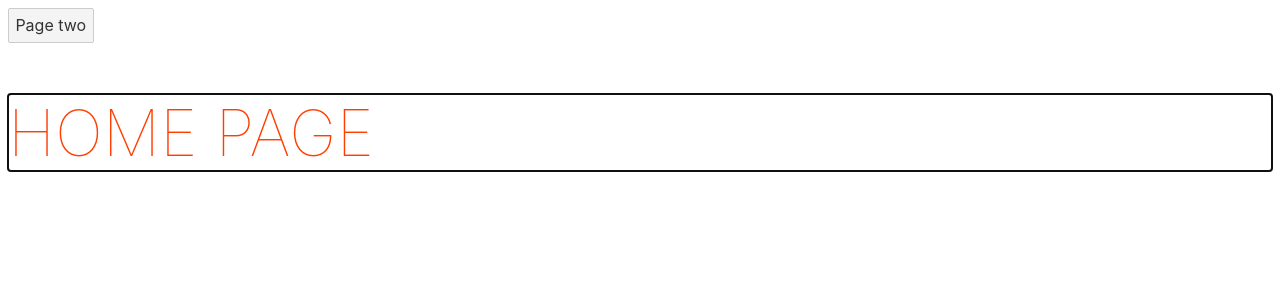
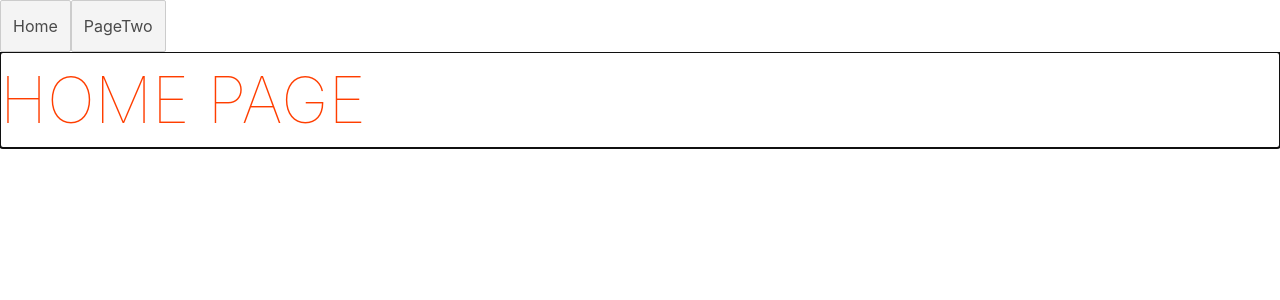
Before and after one commit to paweu9000/FlashcardsFrontend, a Svelte app in the folder flashfront/: page / in a window 1280 px wide. Shown: the top 300 px of the page. Built offline with nearby package versions, Linux system fonts and the light colour scheme.

Commit message:
intial navbar

```diff
--- a/flashfront/package.json
+++ b/flashfront/package.json
@@ -20,6 +20,7 @@
     "svelte": "^3.56.0"
   },
   "dependencies": {
+    "bulma": "^0.9.4",
     "sirv-cli": "^2.0.0",
     "svelte-navigator": "^3.2.2",
     "svelte-routing": "^1.6.0"
--- a/flashfront/public/index.html
+++ b/flashfront/public/index.html
@@ -9,6 +9,7 @@
 	<link rel='icon' type='image/png' href='/favicon.png'>
 	<link rel='stylesheet' href='/global.css'>
 	<link rel='stylesheet' href='/build/bundle.css'>
+	<link rel="stylesheet" href="https://cdn.jsdelivr.net/npm/bulma@0.9.4/css/bulma.min.css">
 	<script defer src='/build/bundle.js'></script>
 </head>
 
--- a/flashfront/src/components/Navbar.svelte
+++ b/flashfront/src/components/Navbar.svelte
@@ -1,6 +1,21 @@
-<nav>
-    <ul>
-      <li><a href="/">Home<href></li>
-      <li><a href="/about">Page two<href></li>
-    </ul>
+<script>
+  import {useNavigate} from "svelte-navigator";
+
+  const navigate = useNavigate();
+
+</script>
+
+<nav class="navbar" role="navigation" aria-label="main navigation">
+	<div id="navbarBasicExample" class="navbar-menu">
+		<div class="navbar-start">
+		  <button on:click="{() => navigate('/')}" class="navbar-item">
+			  Home
+		  </button>
+      <button on:click="{() => navigate('/2')}" class="navbar-item">
+			  PageTwo
+		  </button>
+		</div>
+	</div>
+
+    <!-- <button on:click="{() => navigate('/')}"> Home </button> -->
 </nav>
--- a/flashfront/src/routes/Home.svelte
+++ b/flashfront/src/routes/Home.svelte
@@ -1,13 +1,10 @@
 <script>
-    import {useNavigate} from "svelte-navigator";
-
-    const navigate = useNavigate();
+	import Navbar from "../components/Navbar.svelte";
 
 </script>
 
-<nav>
-    <button on:click="{() => navigate('/2')}"> Page two </button>
-</nav>
+<Navbar></Navbar>
+
 <h1>Home page</h1>
 
 <style>
--- a/flashfront/src/routes/RouteTwo.svelte
+++ b/flashfront/src/routes/RouteTwo.svelte
@@ -1,13 +1,9 @@
 <script>
-    import {useNavigate} from "svelte-navigator";
-
-    const navigate = useNavigate();
+	import Navbar from "../components/Navbar.svelte";
 
 </script>
 
-<nav>
-    <button on:click="{() => navigate('/')}"> Home </button>
-</nav>
+<Navbar></Navbar>
 
 <h1>Test route 2</h1>
 
```
Also changed, not shown: 1 other file (tests, documents, lock files or other folders).
